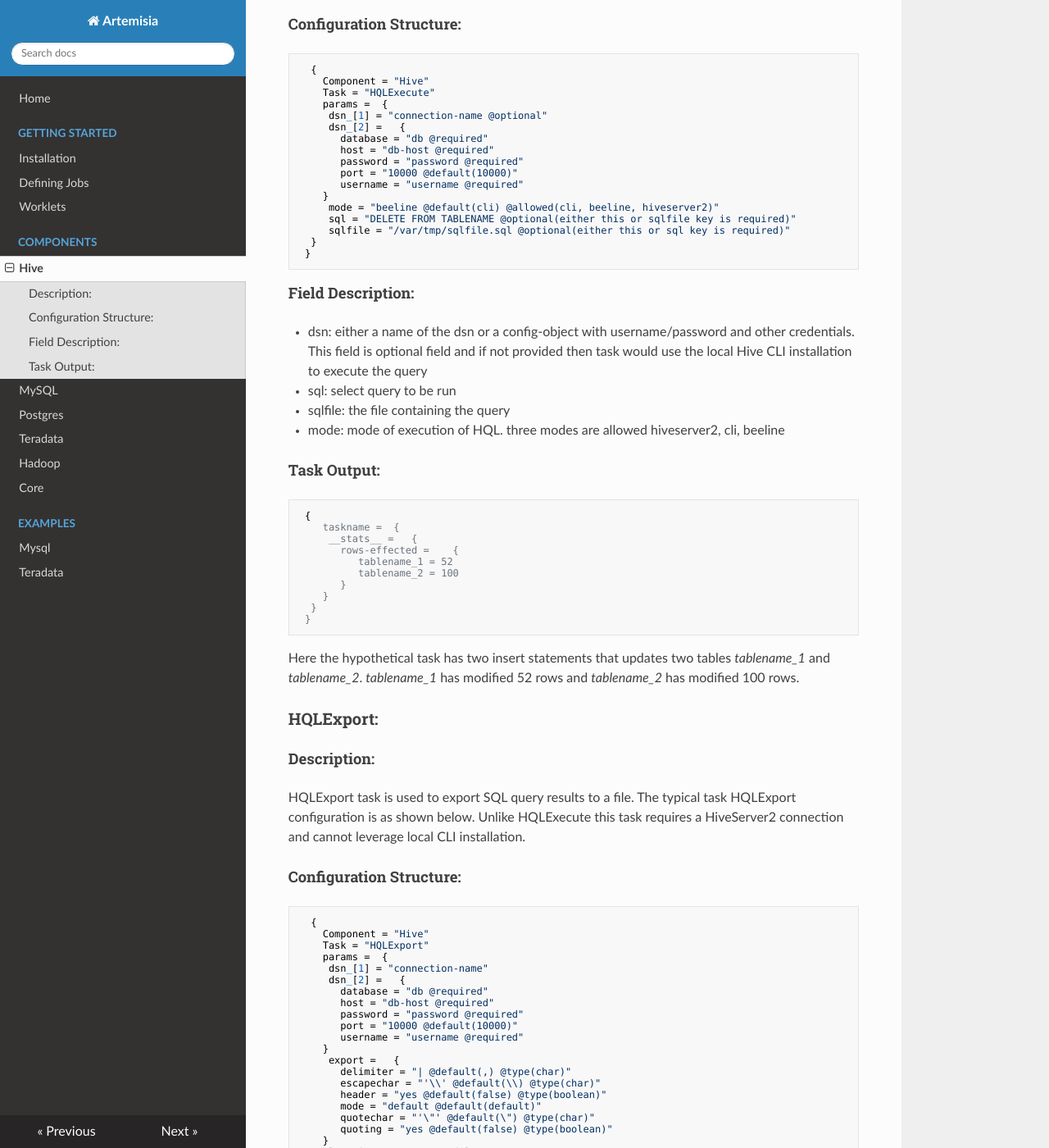
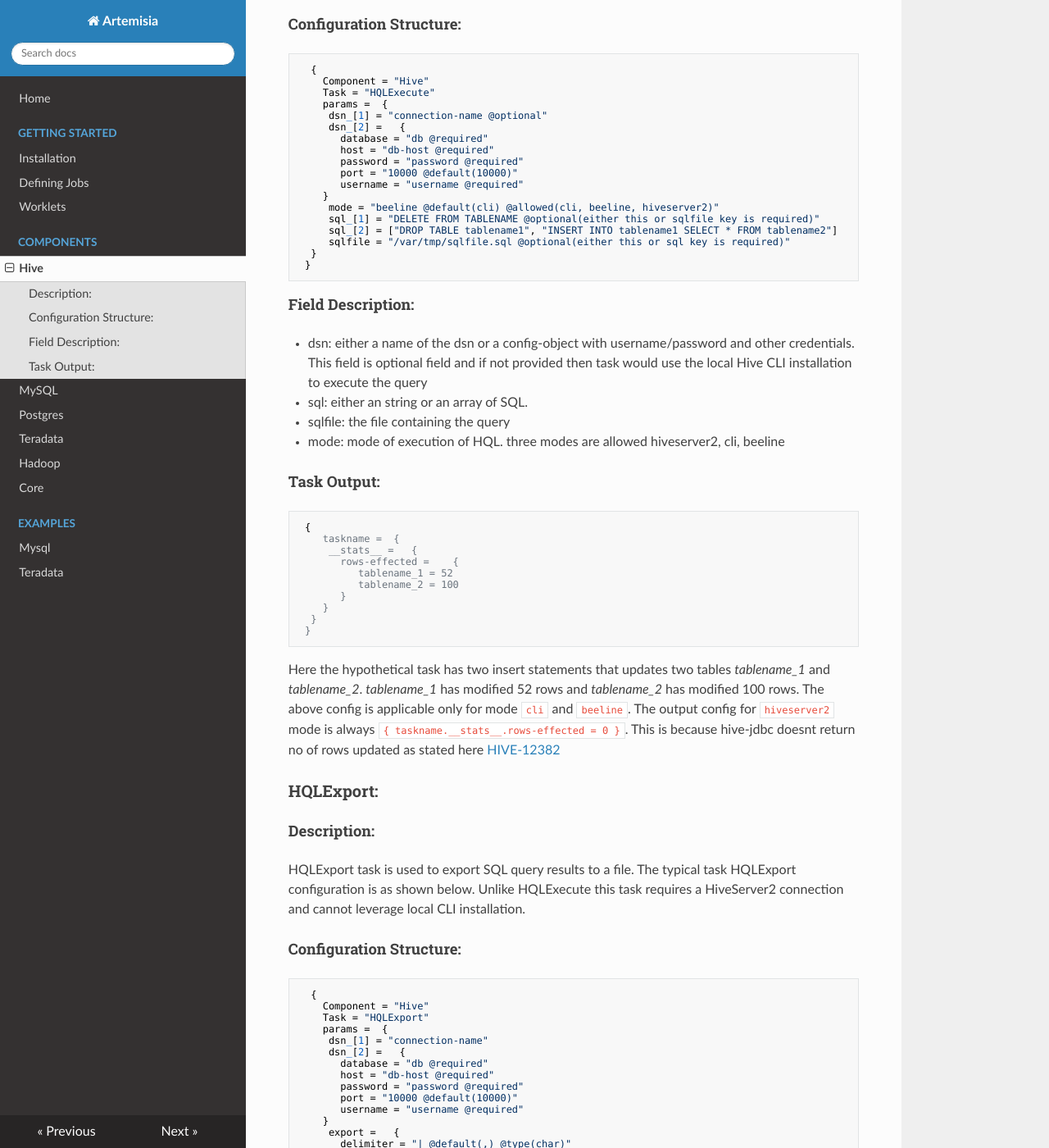
Before and after one commit to groupon/artemisia, an MkDocs documentation site: the page built from docs/components/hive.md, in a window 1280 px wide and 1400 px high, scrolled down 681 px. Shown: the whole window at 82% size. Built offline with MkDocs 1.6.1, drawn with Linux system fonts in a browser that asks for light colours; nearby versions of some CDN libraries; old or Windows-style settings are respelled for this version of MkDocs.

Commit message:
sql array support and hqlexecute bug fixes

```diff
--- a/docs/components/hive.md
+++ b/docs/components/hive.md
@@ -47,7 +47,8 @@ A component for hive interaction
            username = "username @required"
         }
          mode = "beeline @default(cli) @allowed(cli, beeline, hiveserver2)"
-         sql = "DELETE FROM TABLENAME @optional(either this or sqlfile key is required)"
+         sql_[1] = "DELETE FROM TABLENAME @optional(either this or sqlfile key is required)"
+         sql_[2] = ["DROP TABLE tablename1", "INSERT INTO tablename1 SELECT * FROM tablename2"]
          sqlfile = "/var/tmp/sqlfile.sql @optional(either this or sql key is required)"
       }
      }
@@ -59,7 +60,7 @@ A component for hive interaction
  either a name of the dsn or a config-object with username/password and other credentials.
  This field is optional field and if not provided then task would use the local Hive CLI installation to execute the query
 
- * sql: select query to be run
+ * sql: either an string or an array of SQL.
  * sqlfile: the file containing the query
  * mode: mode of execution of HQL. three modes are allowed hiveserver2, cli, beeline
 
@@ -79,7 +80,10 @@ A component for hive interaction
 
 
  Here the hypothetical task has two insert statements that updates two tables *tablename_1* and *tablename_2*.
- *tablename_1* has modified 52 rows and *tablename_2* has modified 100 rows.
+ *tablename_1* has modified 52 rows and *tablename_2* has modified 100 rows. The above config is applicable only
+ for mode `cli` and `beeline`. The output config for `hiveserver2` mode is always `{ taskname.__stats__.rows-effected = 0 }`.
+ This is because hive-jdbc doesnt return no of rows updated as stated here [HIVE-12382](https://issues.apache.org/jira/browse/HIVE-12382)
+
 
 
 
```
Also changed, not shown: 7 other files.
